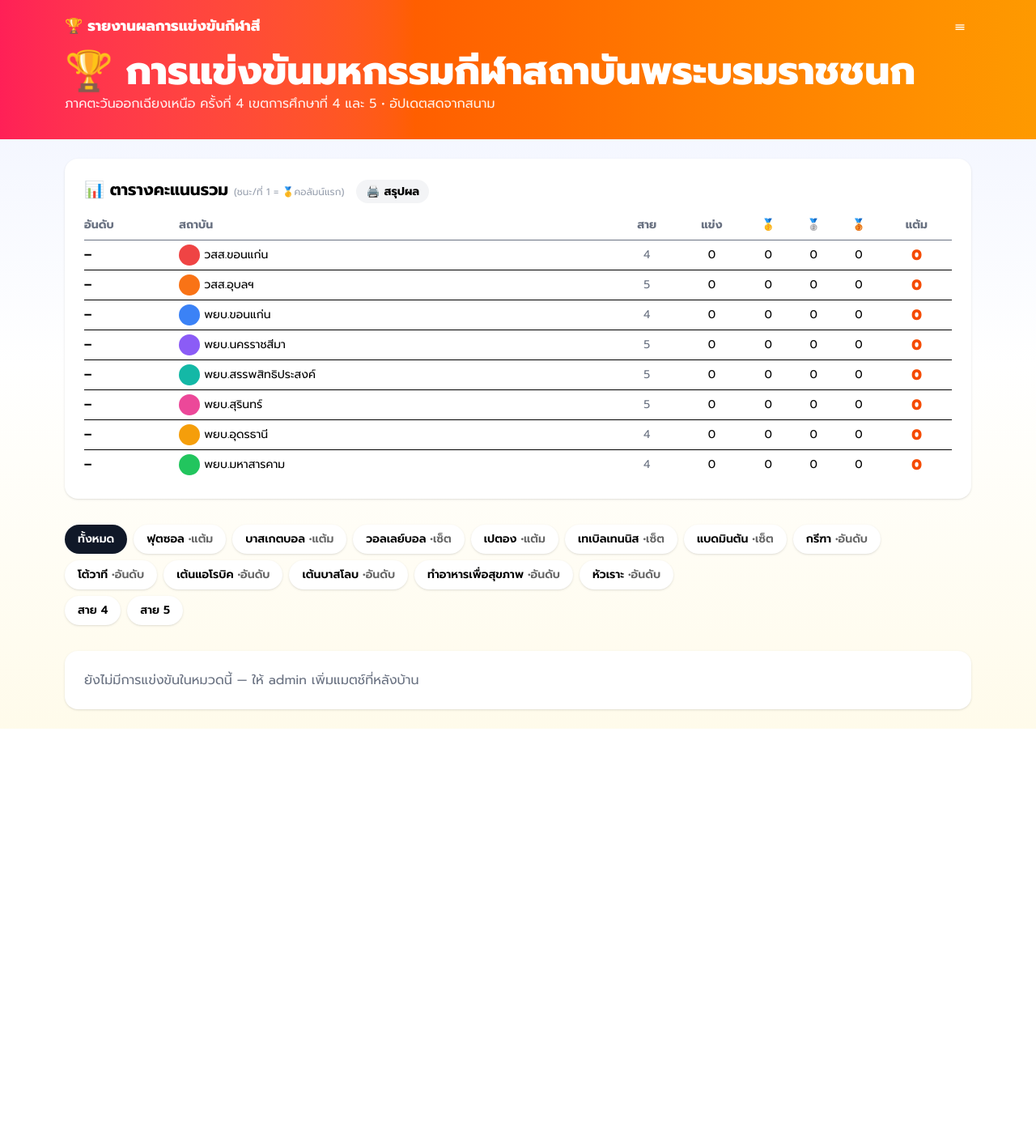
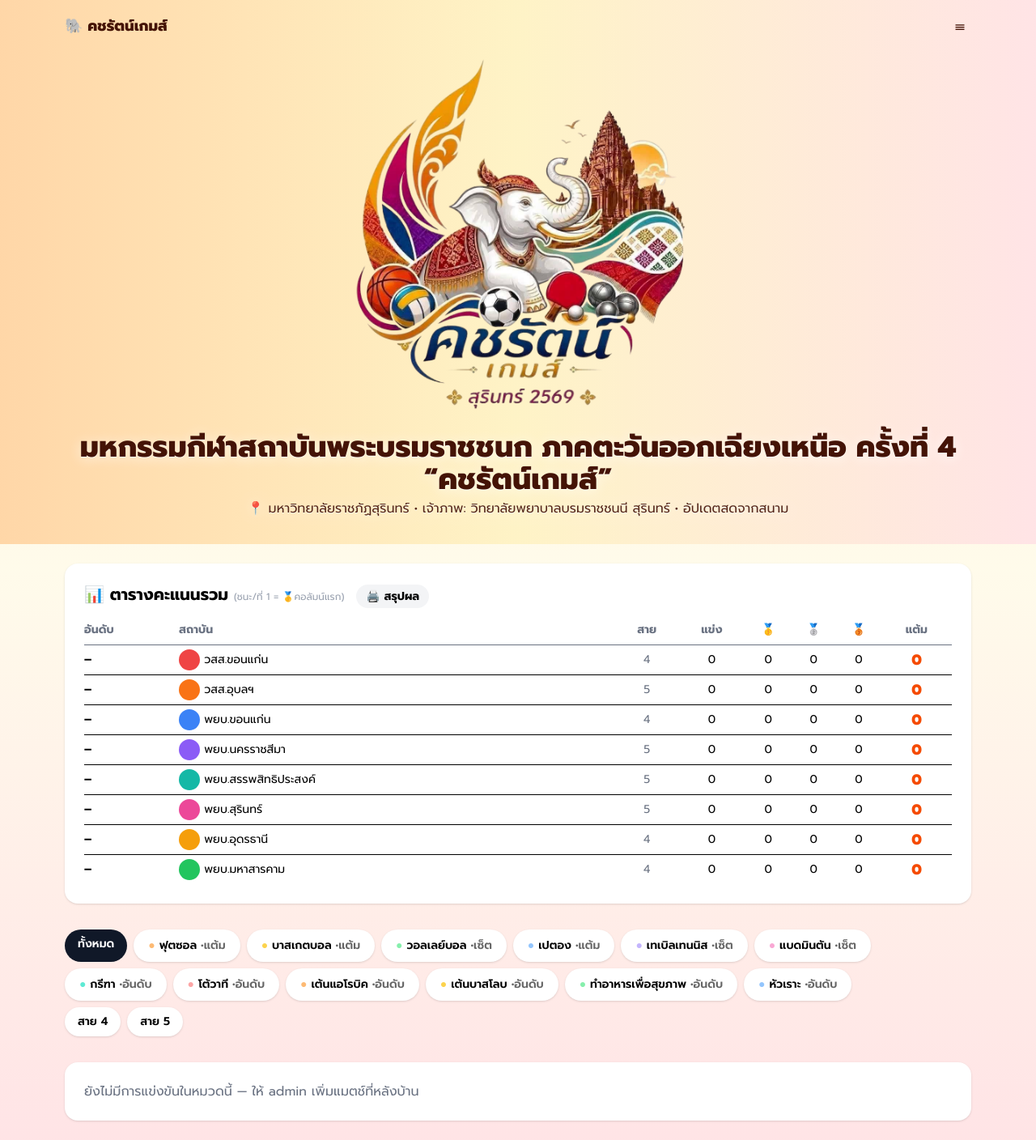
Before and after one commit to sirimongkon/SportsDay, a PHP site: page /index.php in a window 1280 px wide. Shown: the whole page at 81% size. Before the commit the page ends 900 px from the top, so only its background shows below. Run offline with PHP 8.4, Linux system fonts and the light colour scheme; some libraries are stand-ins or nearby versions.

Commit message:
คชรัตน์เกมส์: หัวเว็บโลโก้พื้นใส + ชื่องานครั้งที่ 4 + สีพาสเทลรายกีฬา + ตัวหนังสือสกอร์ชัดขึ้น

```diff
--- a/admin.php
+++ b/admin.php
@@ -17,7 +17,7 @@ if ($me) {
 }
 ?>
 <!DOCTYPE html><html lang="th"><head><meta charset="utf-8"><meta name="viewport" content="width=device-width,initial-scale=1">
-<title>หลังบ้าน admin</title><link rel="icon" type="image/png" href="uploads/logo/วพบ สุรินทร์.png"><script src="https://cdn.jsdelivr.net/npm/@tailwindcss/browser@4"></script>
+<title>หลังบ้าน admin • คชรัตน์เกมส์</title><link rel="icon" type="image/png" href="uploads/logo/วพบ สุรินทร์.png"><script src="https://cdn.jsdelivr.net/npm/@tailwindcss/browser@4"></script>
 <link href="https://fonts.googleapis.com/css2?family=Prompt:wght@400;600;700;800&display=swap" rel="stylesheet"><style>body{font-family:'Prompt',sans-serif}</style></head>
 <body class="bg-gray-50 min-h-screen"><div class="max-w-6xl mx-auto px-4 py-6">
 <div class="flex gap-2 text-sm">
--- a/index.php
+++ b/index.php
@@ -32,10 +32,14 @@ if ($print) $matches = rows("SELECT m.*, s.name AS sport_name, s.type AS sport_t
 $anns = rows("SELECT * FROM announcements WHERE active=1 ORDER BY id DESC");
 $grps = array_values(array_unique(array_filter(array_column($teams, 'grp')))); sort($grps);
 $typelb = ['points'=>'•แต้ม','sets'=>'•เซ็ต','rank'=>'•อันดับ'];
+// สีพาสเทลประจำกีฬา: จับคู่ id กับจานสีอ่อน (พื้นอ่อน+ตัวเข้ม) กันรบกวนสายตา
+// สีพาสเทลประจำกีฬา: กีฬาละ 1 สี ใช้เหมือนกันทั้งจุดที่ปุ่มและพื้นการ์ด
+$tints = ['#fca5a5','#fdba74','#fcd34d','#86efac','#93c5fd','#c4b5fd','#f9a8d4','#5eead4'];
+function stint($id, $tints) { return $tints[(int)$id % count($tints)]; }
 function qs($o) { return http_build_query(array_merge($_GET, $o)); }
 ?>
 <!DOCTYPE html><html lang="th"><head><meta charset="utf-8"><meta name="viewport" content="width=device-width,initial-scale=1">
-<title>🏆การแข่งขันมหกรรมกีฬาสถาบันพระบรมราชชนก🏆</title>
+<title>คชรัตน์เกมส์ • มหกรรมกีฬาสถาบันพระบรมราชชนก ภาคตะวันออกเฉียงเหนือ ครั้งที่ 4</title>
 <link rel="icon" type="image/png" href="uploads/logo/วพบ สุรินทร์.png">
 <script src="https://cdn.jsdelivr.net/npm/@tailwindcss/browser@4"></script>
 <link href="https://fonts.googleapis.com/css2?family=Prompt:wght@400;500;600;700;800&display=swap" rel="stylesheet">
@@ -48,22 +52,24 @@ function qs($o) { return http_build_query(array_merge($_GET, $o)); }
 @keyframes ann-scroll{from{transform:translateX(0)}to{transform:translateX(-50%)}}
 @media (prefers-reduced-motion:reduce){.ann-track{animation:none}}
 @media print{ .noprint{ display:none !important; } body{ background:#fff; } section{ box-shadow:none !important; } }</style></head>
-<body class="bg-gradient-to-b from-indigo-50 via-white to-amber-50 min-h-screen">
-<header class="bg-gradient-to-r from-rose-500 via-orange-500 to-amber-500 text-white">
+<body class="bg-gradient-to-b from-orange-100 via-amber-50 to-rose-100 min-h-screen">
+<header class="bg-gradient-to-r from-orange-200 via-amber-100 to-rose-100 text-orange-950">
 <nav class="max-w-6xl mx-auto px-4 py-3 flex items-center justify-between noprint">
-<a href="index.php" class="font-extrabold text-lg">🏆 รายงานผลการแข่งขันกีฬาสี</a>
+<a href="index.php" class="font-extrabold text-lg">🐘 คชรัตน์เกมส์</a>
 <div class="relative">
-<button onclick="document.getElementById('navmenu').classList.toggle('hidden')" class="p-2 rounded-lg hover:bg-white/20" aria-label="เมนู">☰</button>
+<button onclick="document.getElementById('navmenu').classList.toggle('hidden')" class="p-2 rounded-lg hover:bg-orange-950/10" aria-label="เมนู">☰</button>
 <div id="navmenu" class="hidden absolute right-0 mt-2 w-52 bg-white text-gray-800 rounded-2xl shadow-lg overflow-hidden text-sm z-50">
 <?php if($me): ?><div class="px-4 py-2 bg-gray-50 text-xs text-gray-500">👤 <?= h($me['name']) ?> (<?= $me['role']==='admin' ? 'admin' : 'ดูแล '.h($me['sport_name'] ?? '') ?>)</div><?php endif; ?>
 <a href="score.php" class="block px-4 py-3 hover:bg-orange-50">🖊️ กรอกสกอร์</a>
 <a href="admin.php" class="block px-4 py-3 hover:bg-orange-50 border-t">⚙️ หลังบ้าน admin</a>
 <?php if($me): ?><a href="#" onclick="fetch('api.php',{method:'POST',body:new URLSearchParams({act:'logout'})}).then(()=>location.reload())" class="block px-4 py-3 hover:bg-red-50 border-t text-red-600">🚪 ออกจากระบบ</a><?php endif; ?>
 </div></div></nav>
-<div class="max-w-6xl mx-auto px-4 pb-8">
-<h1 class="text-3xl md:text-5xl font-extrabold">🏆 การแข่งขันมหกรรมกีฬาสถาบันพระบรมราชชนก</h1>
-<p class="opacity-90 mt-1">ภาคตะวันออกเฉียงเหนือ ครั้งที่ 4 เขตการศึกษาที่ 4 และ 5 • อัปเดตสดจากสนาม</p>
-</div></header>
+<div class="max-w-6xl mx-auto px-4">
+<div role="img" aria-label="คชรัตน์เกมส์ สุรินทร์ 2569" class="min-h-[300px] md:min-h-[460px]" style="background:url('asset/logo/logo_nobg.png') center/contain no-repeat"></div>
+<div class="pb-8 pt-2 text-center" style="text-shadow:0 1px 0 rgba(255,255,255,.8),0 2px 16px rgba(255,255,255,.7)">
+<h1 class="text-2xl md:text-4xl font-extrabold">มหกรรมกีฬาสถาบันพระบรมราชชนก ภาคตะวันออกเฉียงเหนือ ครั้งที่ 4 “คชรัตน์เกมส์”</h1>
+<p class="opacity-90 mt-1">📍 มหาวิทยาลัยราชภัฏสุรินทร์ • เจ้าภาพ: วิทยาลัยพยาบาลบรมราชชนนี สุรินทร์ • อัปเดตสดจากสนาม</p>
+</div></div></header>
 <main class="max-w-6xl mx-auto px-4 py-6 space-y-8">
 <?php if($anns): $annTxt = implode(' &nbsp;•&nbsp; ', array_map(fn($a)=>h($a['text']), $anns)); ?>
 <div id="annbar" class="ann-wrap bg-amber-100 border border-amber-300 rounded-2xl shadow px-4 py-2 flex items-center gap-2 overflow-hidden">
@@ -101,8 +107,8 @@ else { $medal = $scored ? $i : '–'; $rowStyle=''; } ?>
 <?php else: ?>
 <div class="flex flex-wrap gap-2">
 <a href="?<?= qs(['sport'=>'all','div'=>'all']) ?>" class="px-4 py-2 rounded-full text-sm font-semibold <?= $filter==='all'?'bg-gray-900 text-white':'bg-white shadow' ?>">ทั้งหมด</a>
-<?php foreach($sports as $s): ?>
-<a href="?<?= qs(['sport'=>$s['id'],'div'=>'all']) ?>" class="px-4 py-2 rounded-full text-sm font-semibold <?= (string)$filter===(string)$s['id']?'bg-gray-900 text-white':'bg-white shadow' ?>"><?= h($s['name']) ?> <span class="opacity-60"><?= $typelb[$s['type']]??'' ?></span></a>
+<?php foreach($sports as $s): $on = (string)$filter===(string)$s['id']; ?>
+<a href="?<?= qs(['sport'=>$s['id'],'div'=>'all']) ?>" <?= $on ? 'style="border-color:'.stint($s['id'],$tints).'"' : '' ?> class="px-4 py-2 rounded-full text-sm font-semibold text-black bg-white shadow border-2 <?= $on?'':'border-transparent' ?>"><span style="color:<?= stint($s['id'],$tints) ?>">●</span> <?= h($s['name']) ?> <span class="opacity-60"><?= $typelb[$s['type']]??'' ?></span></a>
 <?php endforeach; ?></div>
 <?php endif; ?>
 <div class="flex flex-wrap gap-2 items-center">
@@ -139,7 +145,7 @@ foreach ($matches as $m) {
 // คู่รอแข่งเรียงวัน/เวลาใกล้→ไกล (ไม่ใส่วันไว้ท้าย)
 usort($mgroups['next'], fn($a,$b)=> [(($a['play_at']??'')==='')?1:0, $a['play_at']??'', $a['id']] <=> [(($b['play_at']??'')==='')?1:0, $b['play_at']??'', $b['id']]);
 $mlb = ['live' => '🔴 กำลังแข่งขัน', 'next' => '⏳ ยังไม่ถึงเวลา', 'done' => '✅ แข่งขันจบแล้ว'];
-$mtint = ['live' => 'bg-red-50 border-red-400', 'next' => 'bg-white border-transparent', 'done' => 'bg-gray-50 border-gray-200'];
+$mtint = ['live' => 'border-red-400', 'next' => 'border-transparent', 'done' => 'border-gray-200'];
 foreach ($mgroups as $gk => $gm):
 if (!$gm) continue;
 if (!$print): ?><h2 class="text-lg font-bold"><?= $mlb[$gk] ?> <span class="text-sm font-normal text-gray-400">(<?= count($gm) ?> คู่)</span></h2><?php endif; ?>
@@ -152,8 +158,8 @@ $divBadge = div_badge($m['division']);
 $can = $me && ($me['role']==='admin' || (int)($me['sport_id'] ?? 0)===(int)$m['sport_id']);
 $qr = $can ? base_url().'/score.php?t='.$m['qr_token'] : '';
 ?>
-<div class="rounded-2xl shadow p-4 border-2 <?= $mtint[$gk] ?>">
-<div class="flex items-center gap-2 mb-2 flex-wrap"><span class="font-bold text-indigo-600"><?= h($m['sport_name']) ?></span><?= $divBadge ?><?= $badge ?></div>
+<div class="rounded-2xl shadow p-4 border-2 <?= $mtint[$gk] ?>" style="background:color-mix(in srgb, <?= stint($m['sport_id'],$tints) ?> 20%, white)">
+<div class="flex items-center gap-2 mb-2 flex-wrap"><span class="font-bold text-black rounded-full px-2 py-0.5" style="background:#fffdf8"><?= h($m['sport_name']) ?></span><?= $divBadge ?><?= $badge ?></div>
 <?php $mapbtn = map_link($m); $wv = h(th_when($m)).(trim($m['venue']??'')!=='' ? ' 📍 '.h($m['venue']) : ''); if(trim($wv)!=='' || $mapbtn!==''): ?><p class="text-xs text-gray-500 mb-2 flex items-center gap-2 flex-wrap"><?php if(trim($wv)!==''): ?><span>📅 <?= $wv ?></span><?php endif; ?><?= $mapbtn ?></p><?php endif; ?>
 <?php if($m['sport_type']==='rank'):
 $pl = match_places($m['id']); $pmedal=[1=>'🥇',2=>'🥈',3=>'🥉']; ?>
@@ -165,18 +171,18 @@ if(!$pl) echo '<p class="text-sm text-gray-400">ยังไม่มีผล
 $setRows = $m['sport_type']==='sets' ? match_sets($m['id']) : []; ?>
 <div class="flex items-center justify-between gap-2 text-center">
 <div class="flex-1"><?= tlogo($ta ?? ['color'=>'#999'],40) ?><div class="font-semibold mt-1 text-sm" title="<?= h($ta['name']??'?') ?>"><?= h($ta?tname($ta):'?') ?></div></div>
-<div class="text-4xl font-extrabold tabular-nums"><?= $m['score_a'] ?><span class="text-gray-300 mx-1">:</span><?= $m['score_b'] ?></div>
+<div class="text-4xl font-extrabold tabular-nums text-black bg-white/70 rounded-xl px-3 py-1"><?= $m['score_a'] ?><span class="text-gray-500 mx-1">:</span><?= $m['score_b'] ?></div>
 <div class="flex-1"><?= tlogo($tb ?? ['color'=>'#999'],40) ?><div class="font-semibold mt-1 text-sm" title="<?= h($tb['name']??'?') ?>"><?= h($tb?tname($tb):'?') ?></div></div>
 </div>
 <?php if($setRows): ?>
 <div class="overflow-x-auto mt-2"><table class="w-full text-sm tabular-nums">
-<thead><tr class="text-gray-400 text-xs"><th class="text-left font-normal py-1">ทีม \ เซ็ต</th><?php foreach($setRows as $s): ?><th class="font-normal px-2"><?= $s['set_no'] ?></th><?php endforeach; ?><th class="font-bold text-gray-600 px-2">เซ็ต</th></tr></thead>
+<thead><tr class="text-gray-600 text-xs"><th class="text-left font-semibold py-1">ทีม \ เซ็ต</th><?php foreach($setRows as $s): ?><th class="font-semibold px-2"><?= $s['set_no'] ?></th><?php endforeach; ?><th class="font-bold text-gray-600 px-2">เซ็ต</th></tr></thead>
 <tbody>
 <?php foreach([['t'=>$ta,'k'=>'a'],['t'=>$tb,'k'=>'b']] as $rr): ?>
 <tr class="border-t">
 <td class="py-1 pr-1 font-semibold truncate max-w-[110px]" title="<?= h($rr['t']['name']??'?') ?>"><?= h($rr['t']?tname($rr['t']):'?') ?></td>
 <?php foreach($setRows as $s): $w=set_winner($s['a'],$s['b']); $win=($w==='A'&&$rr['k']==='a')||($w==='B'&&$rr['k']==='b'); ?>
-<td class="text-center px-2 py-1 <?= $win?'font-extrabold bg-green-100 rounded':'text-gray-400' ?>"><?= $rr['k']==='a' ? $s['a'] : $s['b'] ?></td>
+<td class="text-center px-2 py-1 <?= $win?'font-extrabold text-black bg-green-100 rounded':'text-gray-600 font-semibold' ?>"><?= $rr['k']==='a' ? $s['a'] : $s['b'] ?></td>
 <?php endforeach; ?>
 <td class="text-center px-2 font-extrabold"><?= $rr['k']==='a' ? $m['score_a'] : $m['score_b'] ?></td>
 </tr>
--- a/score.php
+++ b/score.php
@@ -29,7 +29,7 @@ if ($match) {
 }
 ?>
 <!DOCTYPE html><html lang="th"><head><meta charset="utf-8"><meta name="viewport" content="width=device-width,initial-scale=1">
-<title>กรอกสกอร์</title><link rel="icon" type="image/png" href="uploads/logo/วพบ สุรินทร์.png"><script src="https://cdn.jsdelivr.net/npm/@tailwindcss/browser@4"></script>
+<title>กรอกสกอร์ • คชรัตน์เกมส์</title><link rel="icon" type="image/png" href="uploads/logo/วพบ สุรินทร์.png"><script src="https://cdn.jsdelivr.net/npm/@tailwindcss/browser@4"></script>
 <link href="https://fonts.googleapis.com/css2?family=Prompt:wght@400;600;700;800&display=swap" rel="stylesheet"><style>body{font-family:'Prompt',sans-serif}input[type=number]{-moz-appearance:textfield}</style></head>
 <body class="bg-gradient-to-b from-emerald-50 to-white min-h-screen">
 <div class="max-w-xl mx-auto px-4 py-6">
--- a/tv.php
+++ b/tv.php
@@ -10,7 +10,7 @@ $anns = rows("SELECT * FROM announcements WHERE active=1 ORDER BY id DESC");
 $teams = []; foreach (rows("SELECT * FROM teams") as $t) $teams[$t['id']] = $t;
 ?>
 <!DOCTYPE html><html lang="th"><head><meta charset="utf-8"><meta name="viewport" content="width=device-width,initial-scale=1">
-<title>📺 จอสนาม</title>
+<title>📺 คชรัตน์เกมส์ • จอสนาม</title>
 <link rel="icon" type="image/png" href="uploads/logo/วพบ สุรินทร์.png">
 <script src="https://cdn.jsdelivr.net/npm/@tailwindcss/browser@4"></script>
 <link href="https://fonts.googleapis.com/css2?family=Prompt:wght@400;600;700;800&display=swap" rel="stylesheet">
@@ -23,6 +23,7 @@ $teams = []; foreach (rows("SELECT * FROM teams") as $t) $teams[$t['id']] = $t;
 <div class="bg-amber-400 text-gray-900 px-6 py-3 text-2xl font-bold overflow-hidden"><div class="ann-track"><span class="pr-8">📢 <?= $annTxt ?> &nbsp;•&nbsp;</span><span class="pr-8" aria-hidden="true">📢 <?= $annTxt ?> &nbsp;•&nbsp;</span></div></div>
 <?php endif; ?>
 <div class="max-w-6xl mx-auto px-6 py-6">
+<img src="asset/logo/logo_nobg.png" alt="คชรัตน์เกมส์ สุรินทร์ 2569" class="w-full max-h-[220px] object-cover rounded-2xl mb-4" onerror="this.style.display='none'">
 <?php if($v==='live'): ?>
 <h1 class="text-4xl font-extrabold mb-4">🔴 กำลังแข่งขัน <span class="text-lg font-normal text-gray-400">(<?= count($live) ?> คู่)</span></h1>
 <div class="grid md:grid-cols-2 gap-4">
@@ -41,7 +42,8 @@ $ta = $teams[$m['team_a']] ?? null; $tb = $teams[$m['team_b']] ?? null; ?>
 <?php if(trim($m['venue'] ?? '') !== ''): ?><div class="text-xl text-gray-400 mt-2">📍 <?= h($m['venue']) ?></div><?php endif; ?>
 </div><?php endforeach; ?></div>
 <?php else: ?>
-<h1 class="text-4xl font-extrabold mb-4">📊 ตารางคะแนนรวม</h1>
+<h1 class="text-4xl font-extrabold mb-4">🐘 คชรัตน์เกมส์ • ตารางคะแนนรวม</h1>
+<p class="text-gray-400 mb-4">มหกรรมกีฬาสถาบันพระบรมราชชนก ภาคตะวันออกเฉียงเหนือ ครั้งที่ 4 • ม.ราชภัฏสุรินทร์</p>
 <table class="w-full text-2xl">
 <tbody>
 <?php $i = 0; $scored = array_sum(array_column($board, 'pts')) > 0; foreach($board as $r): $i++; ?>
```
Also changed, not shown: AGENTS.md (+9 -3 lines), asset/logo/icon.jfif (added), asset/logo/img_head.jpg (added), asset/logo/logo_nobg.png (added), 1 other file.
